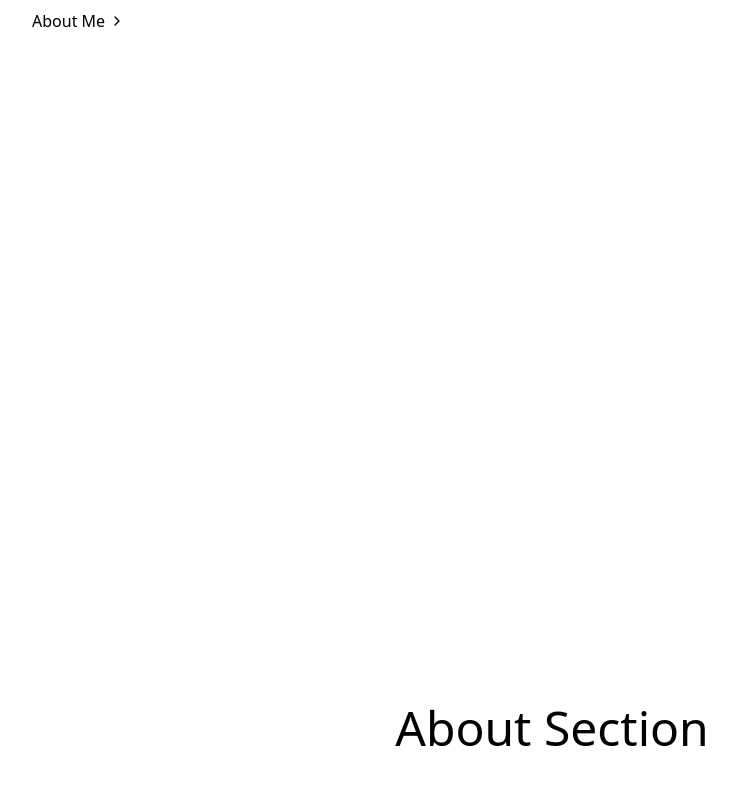
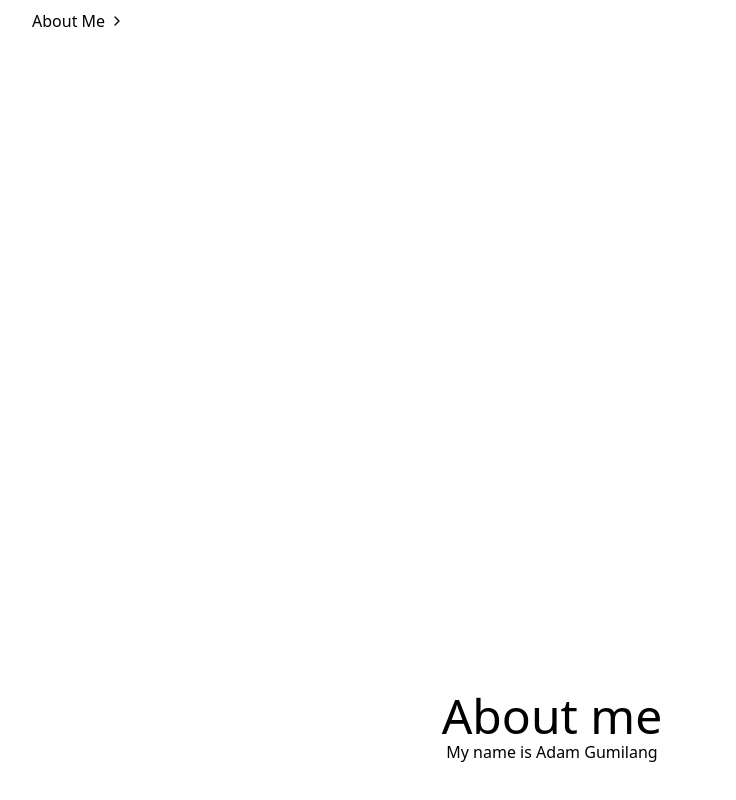
Before and after one commit to adam-gbyte/adam-gbyte, a SvelteKit app: page / in a window 1280 px wide. Shown: the part 472-1272 px from the top of the page, without its empty margins (88-824 px from the left). Built offline with nearby package versions, Linux system fonts and the light colour scheme.

Commit message:
Update typing words and about section content
Added 'AI Engineer' to the typing words in TextTyping.svelte. Improved the about section layout and content in +page.svelte, including a personal introduction.

```diff
--- a/src/lib/components/TextTyping.svelte
+++ b/src/lib/components/TextTyping.svelte
@@ -1,7 +1,7 @@
 <script>
   import { onMount } from "svelte";
 
-  export let words = ["Frontend", "Backend", "Fullstack"];
+  export let words = ["Frontend", "Backend", "Fullstack", "AI Engineer"];
   export let nextText = 'Developer'
   let currentWordIndex = 0;
   let displayText = "";
--- a/src/routes/+page.svelte
+++ b/src/routes/+page.svelte
@@ -28,8 +28,9 @@
 	</a>
 </section>
 
-<section id="about" class="flex h-screen items-center justify-center">
-	<h1 class="text-5xl">About Section</h1>
+<section id="about" class="flex flex-col h-screen items-center justify-center">
+	<h1 class="text-5xl">About me</h1>
+	<p>My name is Adam Gumilang</p>
 </section>
 <section id="skill" class="flex h-screen items-center justify-center">
 	<h1 class="text-5xl">Skill Section</h1>
```
